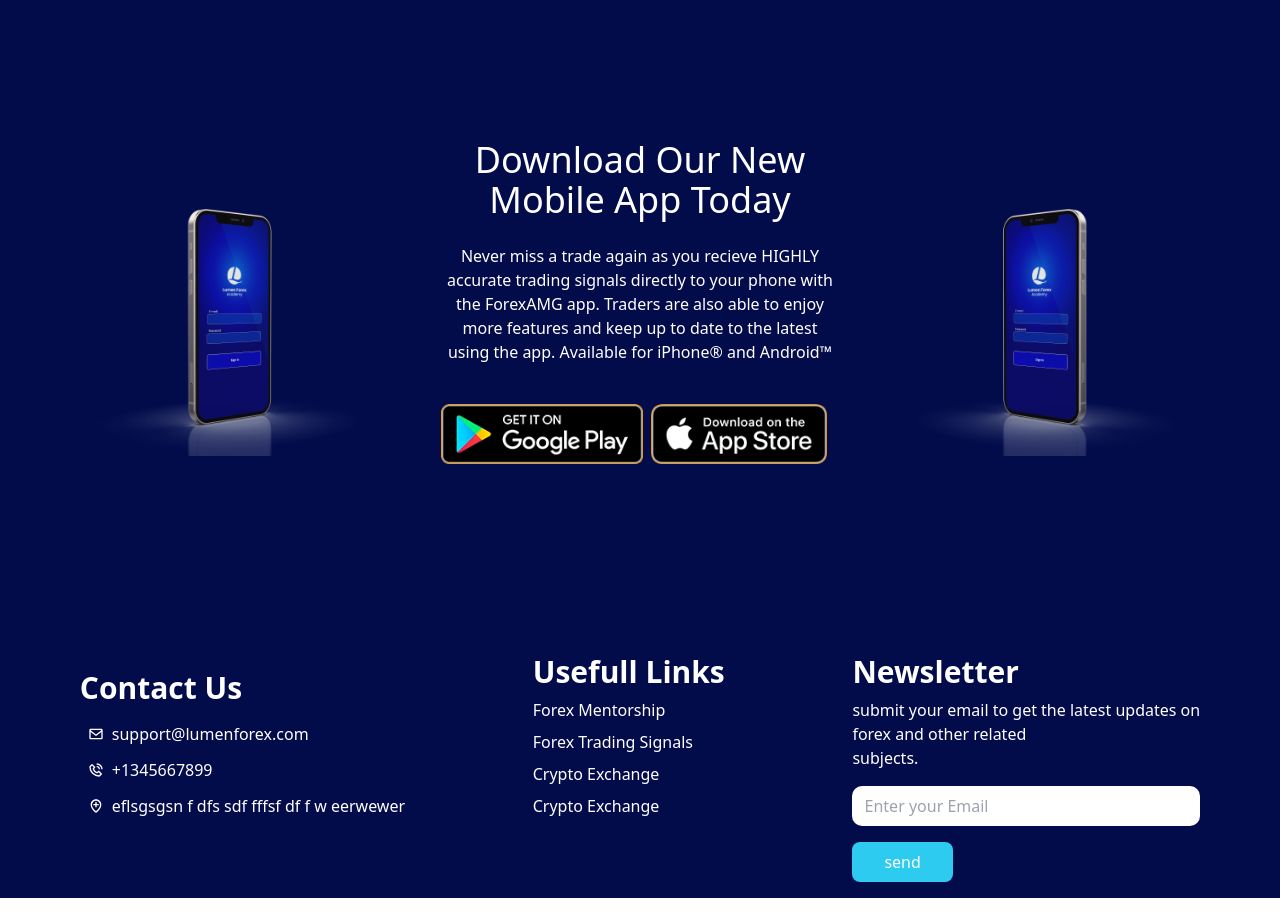
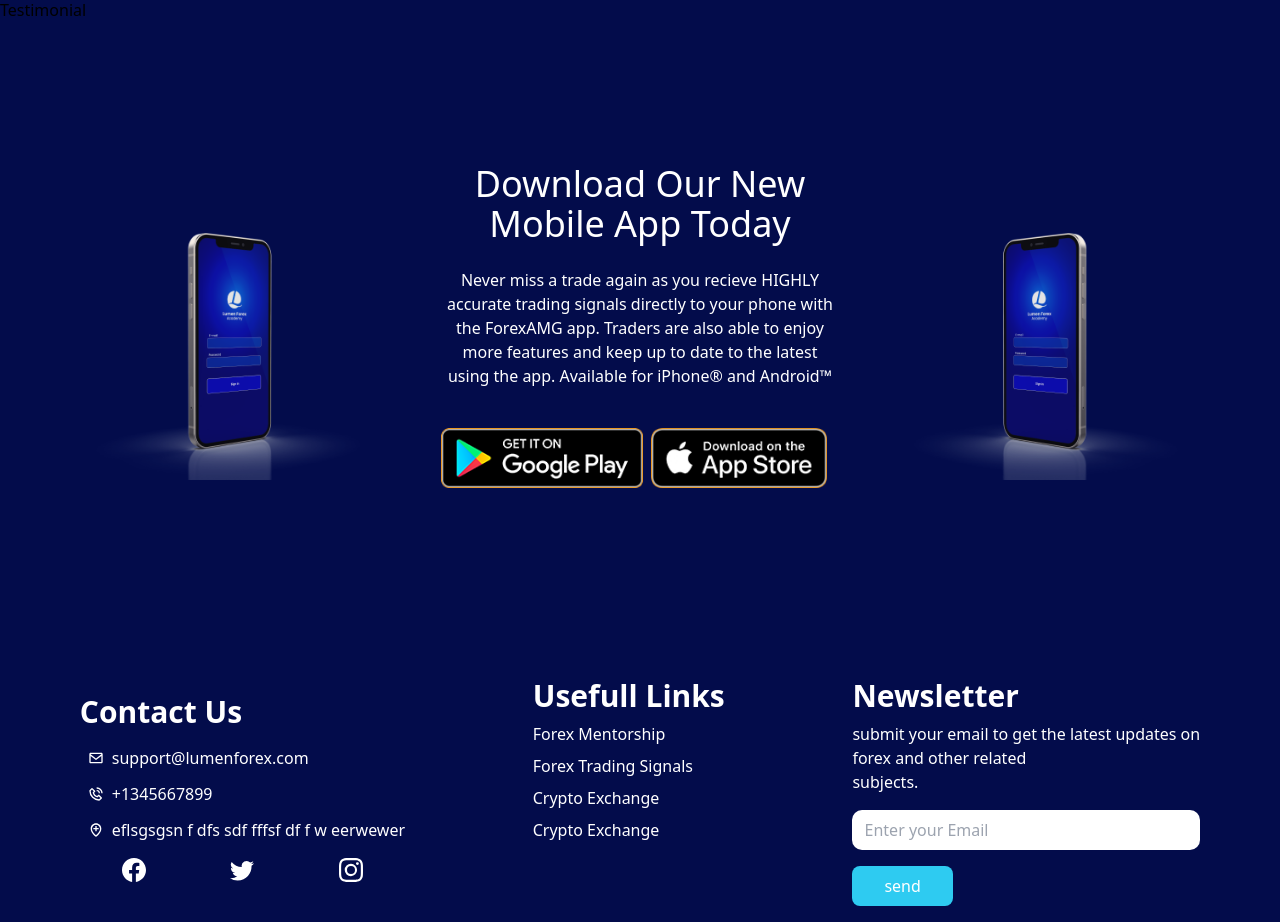
Before and after one commit to Nanocodes-Programming/forex-bang-frontend, a React (Create React App) app: page / in a window 1280 px wide. Shown: the part 2598-3520 px from the top of the page. Before the commit the page ends 3496 px from the top, so only its background shows below. Built offline with nearby package versions, Linux system fonts and the light colour scheme.

Commit message:
feat:added swiper js'

```diff
--- a/package.json
+++ b/package.json
@@ -15,6 +15,7 @@
     "react-scripts": "5.0.1",
     "react-scroll-trigger": "^0.6.14",
     "react-visibility-sensor": "^5.1.1",
+    "swiper": "^8.4.6",
     "web-vitals": "^2.1.4"
   },
   "scripts": {
--- a/src/components/FooterContact.jsx
+++ b/src/components/FooterContact.jsx
@@ -1,4 +1,5 @@
 import { BiEnvelope, BiPhoneCall, BiLocationPlus } from "react-icons/bi";
+import { BsFacebook, BsTwitter, BsInstagram } from "react-icons/bs";
 
 const FooterContact = () => {
   return (
@@ -25,6 +26,7 @@
           </span>
           eflsgsgsn f dfs sdf fffsf df f w eerwewer{" "}
         </li>
+        <li className="flex justify-around my-[1rem] "><BsFacebook className="text-2xl cursor-pointer"/>  <BsTwitter className="text-2xl cursor-pointer"/> <BsInstagram className="text-2xl cursor-pointer"/> </li>
       </ul>
     </div>
   )
--- /dev/null
+++ b/src/components/Testimonial.jsx
@@ -0,0 +1,9 @@
+import React from 'react'
+
+const Testimonial = () => {
+  return (
+    <div>Testimonial</div>
+  )
+}
+
+export default Testimonial
--- a/src/pages/Home.jsx
+++ b/src/pages/Home.jsx
@@ -2,6 +2,7 @@
 import Layout from "../components/Layout";
 import Learning from "../components/Learning";
 import Services from "../components/Services";
+import Testimonial from "../components/Testimonial";
 import TradeChart from "../components/TradeChart";
 import Wrapper from "../components/Wrapper";
 
@@ -35,6 +36,7 @@
         <div className="py-[1rem] bg-[url('/src/assets/img/forexbg.png')]">
           <TradeChart />
         </div>
+        <Testimonial />
       </Layout>
     </>
   );
```
Also changed, not shown: 1 other file (tests, documents, lock files or other folders).
